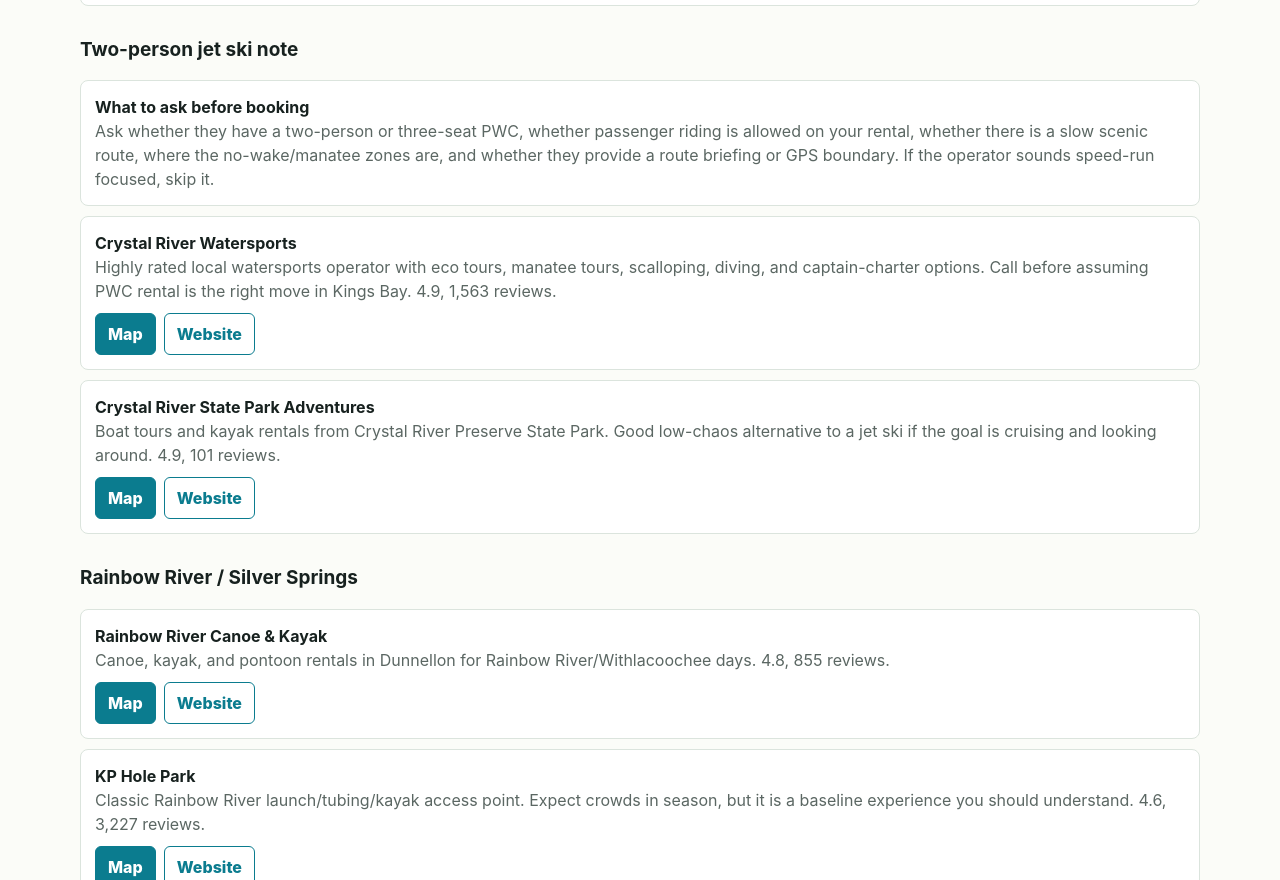
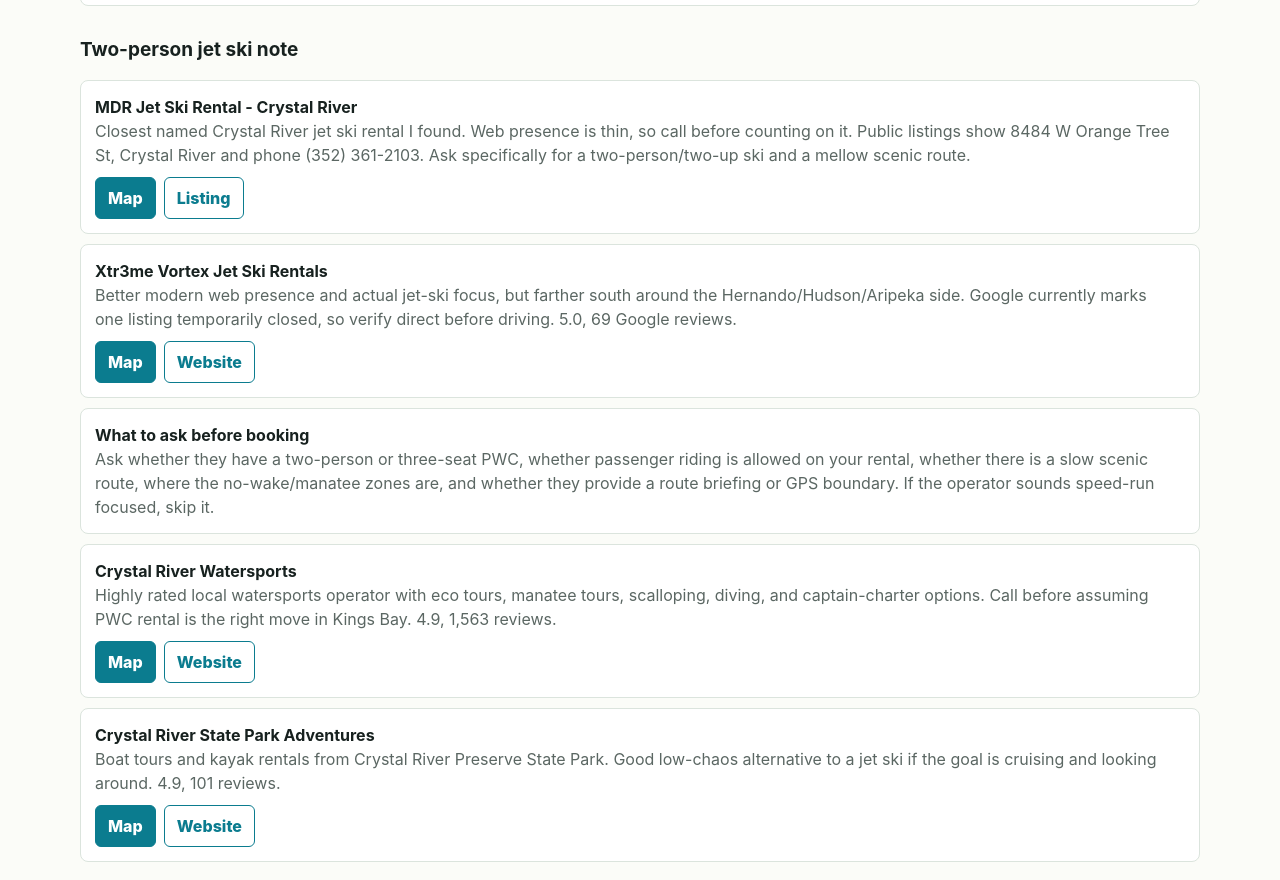
Before and after one commit to throb/florida-nature-coast-guide, a plain HTML site: page index.html in a window 1280 px wide. Shown: the part 3404-4284 px from the top of the page. Drawn offline with Linux system fonts and the light colour scheme.

Commit message:
Add direct jet ski rental options

```diff
--- a/index.html
+++ b/index.html
@@ -312,6 +312,8 @@
 
       <h3 style="margin-top:30px">Two-person jet ski note</h3>
       <div class="list">
+        <div class="item"><div><strong>MDR Jet Ski Rental - Crystal River</strong><p>Closest named Crystal River jet ski rental I found. Web presence is thin, so call before counting on it. Public listings show 8484 W Orange Tree St, Crystal River and phone (352) 361-2103. Ask specifically for a two-person/two-up ski and a mellow scenic route.</p><div class="actions"><a class="btn" href="https://www.google.com/maps/search/?api=1&query=MDR+Jet+Ski+Rental+8484+W+Orange+Tree+St+Crystal+River+FL">Map</a><a class="btn secondary" href="https://www.florida.com/crystal-river/business/mdr-jet-ski-rental">Listing</a></div></div></div>
+        <div class="item"><div><strong>Xtr3me Vortex Jet Ski Rentals</strong><p>Better modern web presence and actual jet-ski focus, but farther south around the Hernando/Hudson/Aripeka side. Google currently marks one listing temporarily closed, so verify direct before driving. 5.0, 69 Google reviews.</p><div class="actions"><a class="btn" href="https://maps.google.com/?cid=10611140671350223481">Map</a><a class="btn secondary" href="https://xtr3mevortex.com/">Website</a></div></div></div>
         <div class="item"><div><strong>What to ask before booking</strong><p>Ask whether they have a two-person or three-seat PWC, whether passenger riding is allowed on your rental, whether there is a slow scenic route, where the no-wake/manatee zones are, and whether they provide a route briefing or GPS boundary. If the operator sounds speed-run focused, skip it.</p></div></div>
         <div class="item"><div><strong>Crystal River Watersports</strong><p>Highly rated local watersports operator with eco tours, manatee tours, scalloping, diving, and captain-charter options. Call before assuming PWC rental is the right move in Kings Bay. 4.9, 1,563 reviews.</p><div class="actions"><a class="btn" href="https://maps.google.com/?cid=7305642242746148318">Map</a><a class="btn secondary" href="http://www.crystalriverwatersports.com/">Website</a></div></div></div>
         <div class="item"><div><strong>Crystal River State Park Adventures</strong><p>Boat tours and kayak rentals from Crystal River Preserve State Park. Good low-chaos alternative to a jet ski if the goal is cruising and looking around. 4.9, 101 reviews.</p><div class="actions"><a class="btn" href="https://maps.google.com/?cid=6152804143386853999">Map</a><a class="btn secondary" href="https://crystalriverpreserveadventures.com/">Website</a></div></div></div>
```
